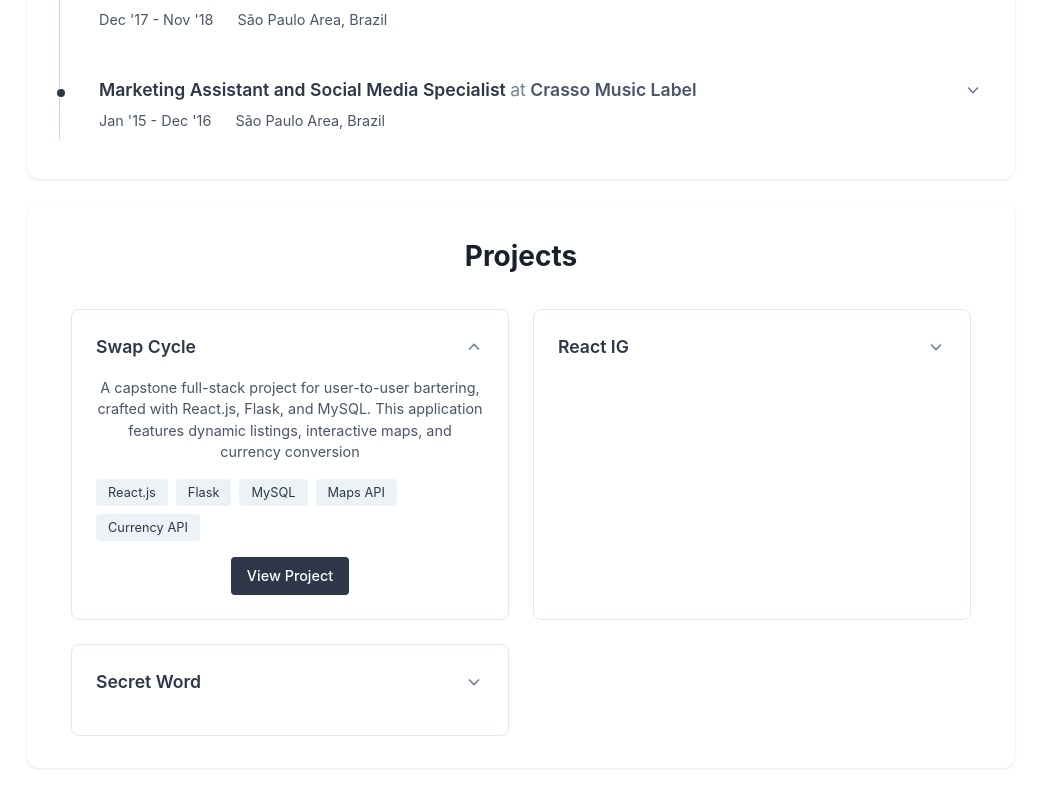
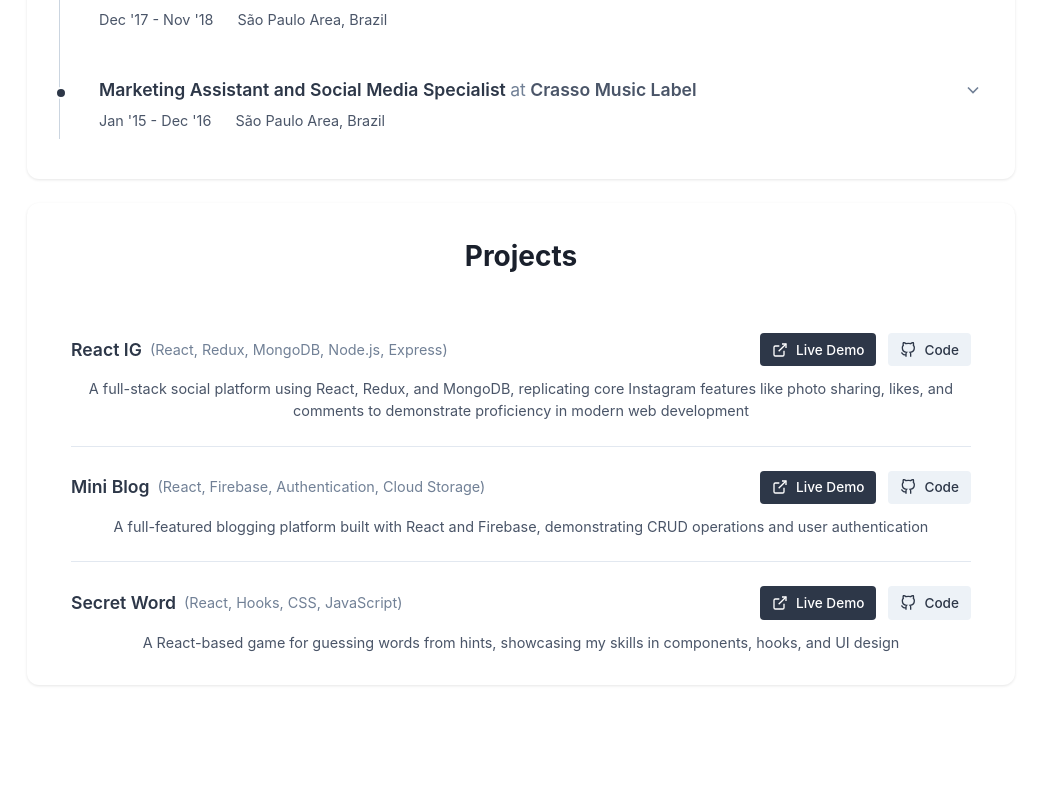
Before and after one commit to rafalebre/interactive-cv, a React (Vite) app: page / in a window 1280 px wide. Shown: the part 1062-1862 px from the top of the page, without its empty margins (119-1160 px from the left). After the commit the page ends 1779 px from the top, so only its background shows below. Built offline with nearby package versions, Linux system fonts and the light colour scheme.

Commit message:
Projects component - Finished version

```diff
--- a/src/components/Projects/Projects.css
+++ b/src/components/Projects/Projects.css
@@ -1,4 +1,3 @@
-/* src/components/Projects/Projects.css */
 .projects {
   padding: 2rem;
   background: #ffffff;
@@ -14,32 +13,33 @@
   margin: 0 0 2rem;
 }
 
-  .projects-grid {
-    display: grid;
-    grid-template-columns: repeat(auto-fit, minmax(300px, 1fr));
-    gap: 1.5rem;
+.projects-list {
   max-width: 900px;
   margin: 0 auto;
 }
 
-  .project-card {
-    background: #ffffff;
-    border: 1px solid #E2E8F0;
-    border-radius: 8px;
-    padding: 1.5rem;
-    cursor: pointer;
-    transition: all 0.2s ease;
+.project-item {
+  padding: 1.5rem 0;
+  border-bottom: 1px solid #E2E8F0;
 }
 
-  .project-card:hover {
-    border-color: #CBD5E0;
+.project-item:last-child {
+  border-bottom: none;
+  padding-bottom: 0;
 }
 
 .project-header {
   display: flex;
   justify-content: space-between;
   align-items: center;
-    margin-bottom: 1rem;
+  margin-bottom: 0.75rem;
+}
+
+.title-with-tech {
+  display: flex;
+  align-items: center;
+  gap: 0.5rem;
+  flex-wrap: wrap;
 }
 
 .project-title {
@@ -49,63 +49,47 @@
   font-weight: 600;
 }
 
-  .chevron {
+.tech-list {
   color: #718096;
-    transition: transform 0.3s ease;
-    min-width: 20px;
+  font-size: 0.9rem;
 }
 
-  .chevron.expanded {
-    transform: rotate(180deg);
+.project-links {
+  display: flex;
+  gap: 0.75rem;
 }
 
-  .project-content {
-    max-height: 0;
-    overflow: hidden;
-    opacity: 0;
-    transition: all 0.3s ease;
+.project-link {
+  display: flex;
+  align-items: center;
+  gap: 0.5rem;
+  padding: 0.4rem 0.75rem;
+  border-radius: 4px;
+  font-size: 0.85rem;
+  text-decoration: none;
+  transition: all 0.2s ease;
 }
 
-  .project-content.show {
-    max-height: 500px;
-    opacity: 1;
+.project-link.live {
+  background: #2D3748;
+  color: white;
+}
+
+.project-link.repo {
+  background: #EDF2F7;
+  color: #2D3748;
+}
+
+.project-link:hover {
+  opacity: 0.9;
+  transform: translateY(-1px);
 }
 
 .project-description {
   color: #4A5568;
   font-size: 0.9rem;
   line-height: 1.5;
-    margin: 0 0 1rem;
-  }
-
-  .project-technologies {
-    display: flex;
-    flex-wrap: wrap;
-    gap: 0.5rem;
-    margin-bottom: 1rem;
-  }
-
-  .tech-tag {
-    background: #EDF2F7;
-    color: #2D3748;
-    padding: 0.25rem 0.75rem;
-    border-radius: 4px;
-    font-size: 0.8rem;
-  }
-
-  .project-link {
-    display: inline-block;
-    background: #2D3748;
-    color: white;
-    text-decoration: none;
-    padding: 0.5rem 1rem;
-    border-radius: 4px;
-    font-size: 0.9rem;
-    transition: background 0.2s ease;
-  }
-
-  .project-link:hover {
-    background: #4A5568;
+  margin: 0;
 }
 
 @media print {
@@ -113,25 +97,14 @@
     box-shadow: none;
   }
 
-    .project-card {
+  .project-item {
     break-inside: avoid;
-      border: none;
-      padding: 1rem 0;
-    }
-
-    .project-content {
-      max-height: none !important;
-      opacity: 1 !important;
-    }
-
-    .chevron {
-      display: none;
   }
 
   .project-link {
     border: 1px solid #2D3748;
     color: #2D3748;
-      background: none;
+    background: none !important;
   }
 }
 
@@ -140,7 +113,18 @@
     padding: 1.5rem;
   }
 
-    .projects-grid {
-      grid-template-columns: 1fr;
+  .project-header {
+    flex-direction: column;
+    align-items: flex-start;
+    gap: 0.75rem;
+  }
+
+  .project-links {
+    width: 100%;
+  }
+
+  .project-link {
+    flex: 1;
+    justify-content: center;
   }
 }
--- a/src/components/Projects/Projects.tsx
+++ b/src/components/Projects/Projects.tsx
@@ -1,76 +1,52 @@
-import { useState, useEffect } from 'react';
 import './Projects.css';
 import { cvData } from '../../data/cvData';
 
-interface ProjectsProps {
-  isPrintMode?: boolean;
-}
-
-const Projects = ({ isPrintMode = false }: ProjectsProps) => {
+const Projects = () => {
   const { projects } = cvData;
-  const [expandedItems, setExpandedItems] = useState<number[]>([0]);
-
-  useEffect(() => {
-    if (isPrintMode) {
-      setExpandedItems(projects.map((_, index) => index));
-    } else {
-      setExpandedItems([0]);
-    }
-  }, [isPrintMode, projects]);
-
-  const toggleProject = (index: number) => {
-    if (!isPrintMode) {
-      setExpandedItems(prev =>
-        prev.includes(index)
-          ? prev.filter(i => i !== index)
-          : [...prev, index]
-      );
-    }
-  };
 
   return (
     <section className="projects">
       <h2 className="section-title">Projects</h2>
-      <div className="projects-grid">
+      <div className="projects-list">
         {projects.map((project, index) => (
-          <div
-            key={index}
-            className={`project-card ${expandedItems.includes(index) ? 'expanded' : ''}`}
-            onClick={() => toggleProject(index)}
+          <div key={index} className="project-item">
+            <div className="project-header">
+              <div className="title-with-tech">
+                <h3 className="project-title">{project.title}</h3>
+                <span className="tech-list">
+                  ({project.technologies.join(', ')})
+                </span>
+              </div>
+              <div className="project-links">
+                {project.deployedUrl && (
+                  <a
+                    href={project.deployedUrl}
+                    target="_blank"
+                    rel="noopener noreferrer"
+                    className="project-link live"
                   >
-            <div className="project-header">
-              <h3 className="project-title">{project.title}</h3>
-              {!isPrintMode && (
-                <svg
-                  className={`chevron ${expandedItems.includes(index) ? 'expanded' : ''}`}
-                  width="20"
-                  height="20"
-                  viewBox="0 0 24 24"
-                  fill="none"
-                  stroke="currentColor"
-                  strokeWidth="2"
-                >
-                  <path d="M6 9l6 6 6-6"/>
+                    <svg width="16" height="16" viewBox="0 0 24 24" fill="none" stroke="currentColor" strokeWidth="2">
+                      <path d="M18 13v6a2 2 0 0 1-2 2H5a2 2 0 0 1-2-2V8a2 2 0 0 1 2-2h6"></path>
+                      <polyline points="15 3 21 3 21 9"></polyline>
+                      <line x1="10" y1="14" x2="21" y2="3"></line>
                     </svg>
+                    Live Demo
+                  </a>
                 )}
-            </div>
-            <div className={`project-content ${expandedItems.includes(index) ? 'show' : ''}`}>
-              <p className="project-description">{project.description}</p>
-              <div className="project-technologies">
-                {project.technologies.map((tech, i) => (
-                  <span key={i} className="tech-tag">{tech}</span>
-                ))}
-              </div>
                 <a
                   href={project.link}
                   target="_blank"
                   rel="noopener noreferrer"
-                className="project-link"
-                onClick={(e) => e.stopPropagation()}
+                  className="project-link repo"
                 >
-                View Project
+                  <svg width="16" height="16" viewBox="0 0 24 24" fill="none" stroke="currentColor" strokeWidth="2">
+                    <path d="M9 19c-5 1.5-5-2.5-7-3m14 6v-3.87a3.37 3.37 0 0 0-.94-2.61c3.14-.35 6.44-1.54 6.44-7A5.44 5.44 0 0 0 20 4.77 5.07 5.07 0 0 0 19.91 1S18.73.65 16 2.48a13.38 13.38 0 0 0-7 0C6.27.65 5.09 1 5.09 1A5.07 5.07 0 0 0 5 4.77a5.44 5.44 0 0 0-1.5 3.78c0 5.42 3.3 6.61 6.44 7A3.37 3.37 0 0 0 9 18.13V22"></path>
+                  </svg>
+                  Code
                 </a>
               </div>
+            </div>
+            <p className="project-description">{project.description}</p>
           </div>
         ))}
       </div>
--- a/src/data/cvData.ts
+++ b/src/data/cvData.ts
@@ -103,22 +103,25 @@
   ],
   projects: [
     {
-      title: "Swap Cycle",
-      description: "A capstone full-stack project for user-to-user bartering, crafted with React.js, Flask, and MySQL. This application features dynamic listings, interactive maps, and currency conversion",
-      technologies: ["React.js", "Flask", "MySQL", "Maps API", "Currency API"],
-      link: "https://github.com/rafalebre/Swap_Cycle"
-    },
-    {
       title: "React IG",
       description: "A full-stack social platform using React, Redux, and MongoDB, replicating core Instagram features like photo sharing, likes, and comments to demonstrate proficiency in modern web development",
       technologies: ["React", "Redux", "MongoDB", "Node.js", "Express"],
-      link: "https://github.com/rafalebre/React_IG"
+      link: "https://github.com/rafalebre/React_IG",
+      deployedUrl: "https://react-ig-nu.vercel.app/"
+    },
+    {
+      title: "Mini Blog",
+      description: "A full-featured blogging platform built with React and Firebase, demonstrating CRUD operations and user authentication",
+      technologies: ["React", "Firebase", "Authentication", "Cloud Storage"],
+      link: "https://github.com/rafalebre/Mini-Blog",
+      deployedUrl: "https://mini-blog-omega-nine.vercel.app/"
     },
     {
       title: "Secret Word",
       description: "A React-based game for guessing words from hints, showcasing my skills in components, hooks, and UI design",
       technologies: ["React", "Hooks", "CSS", "JavaScript"],
-      link: "https://github.com/rafalebre/Secret_Word_EN"
+      link: "https://github.com/rafalebre/Secret_Word_EN",
+      deployedUrl: "https://secret-word-en.vercel.app/"
     }
   ],
   skills: [
--- a/src/types/cv.ts
+++ b/src/types/cv.ts
@@ -18,6 +18,7 @@
     description: string;
     technologies: string[];
     link: string;
+    deployedUrl?: string;
   }
 
   export interface Skill {
```
Lines whose indentation alone changed are shown as unchanged.
